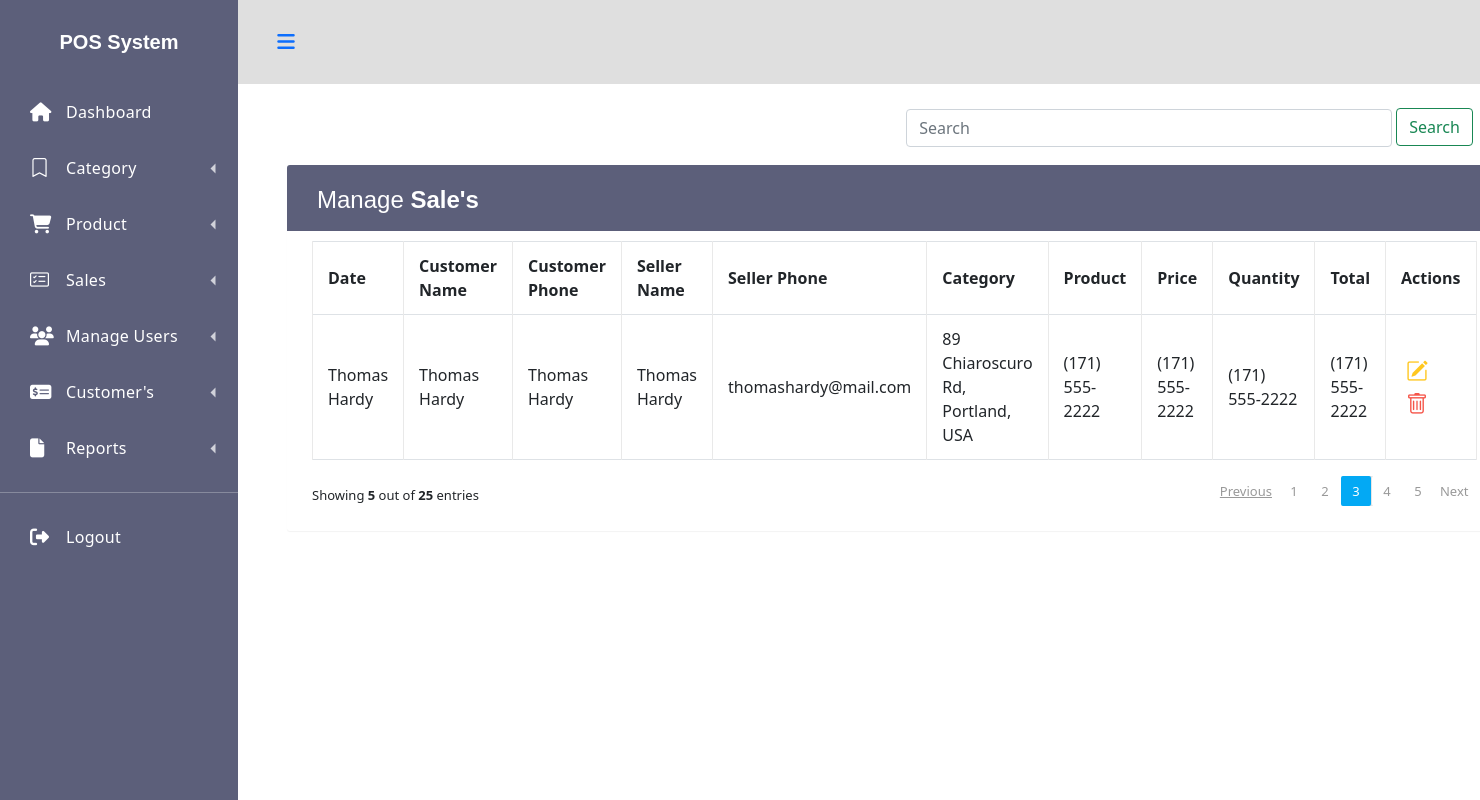
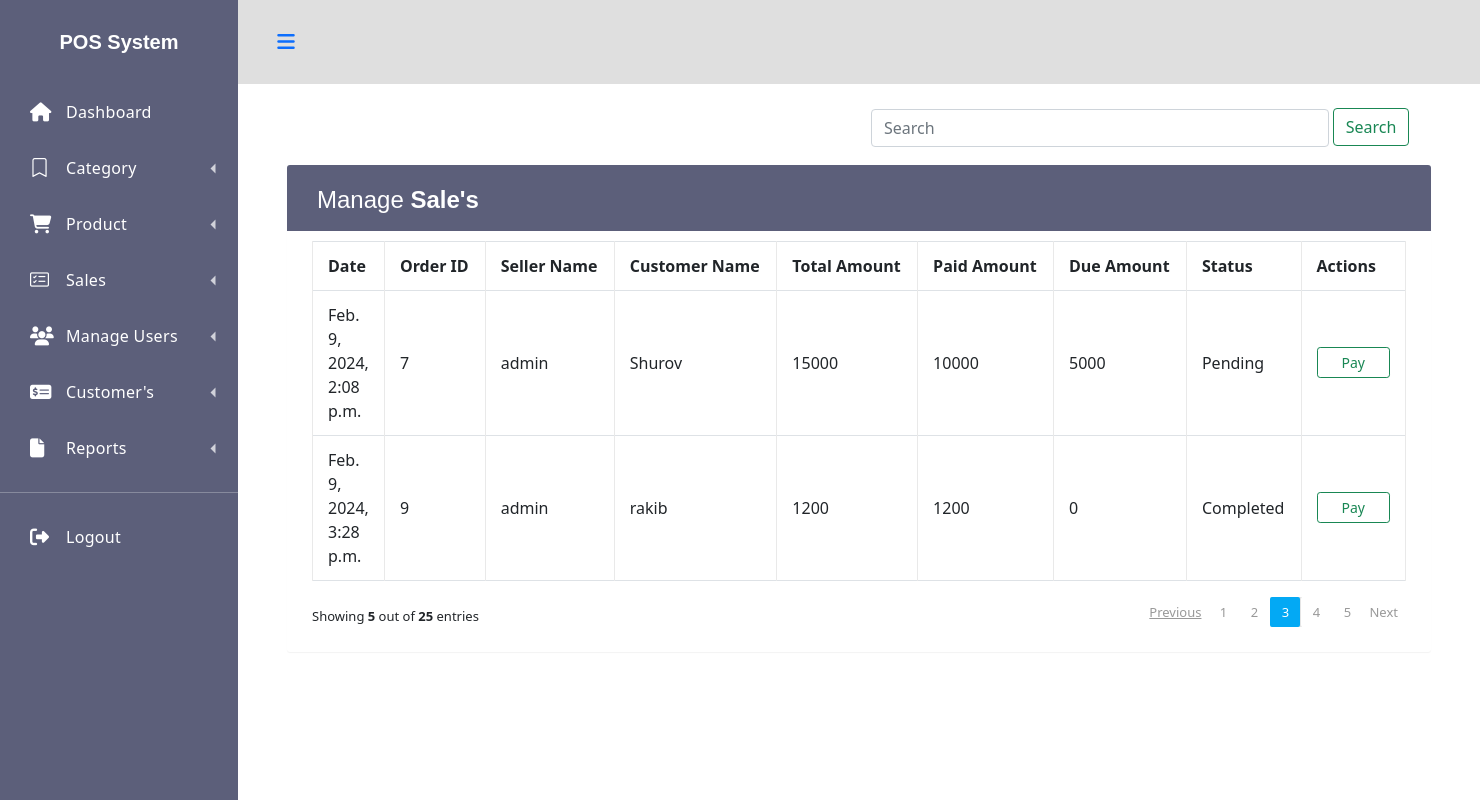
Before and after one commit to rhshurov64/POS_Management_system, a Django app: page /sales/ in a window 1480 px wide; the page is wider, and only the part inside the window is pictured. Run offline with Django 4.2, Linux system fonts and the light colour scheme; a user stored in the database is signed in; data comes from the database, SQL or seed files in the repository; both versions use the stored data as it was after the commit; some libraries are stand-ins or nearby versions.

Commit message:
Order, Manage Order, Payments

```diff
--- a/base/admin.py
+++ b/base/admin.py
@@ -53,3 +53,7 @@
     @admin.display(description='products')
     def get_products(self, obj):
         return [item.product.name for item in obj.items.all()]
+
+@admin.register(Payment)
+class Admin_ModelAdmin(admin.ModelAdmin):
+    list_display = ['id', 'time', 'order', 'total_amount', 'paid_amount', 'due_amount', 'status']
--- a/base/models.py
+++ b/base/models.py
@@ -116,7 +116,7 @@
 
 class Order(models.Model):
     seller = models.ForeignKey(User, on_delete=models.CASCADE, related_name='orders_as_seller')
-    customer = models.ForeignKey(User, on_delete=models.CASCADE, related_name='orders_as_customer', null = True, blank = True)
+    customer = models.ForeignKey(Customer, on_delete=models.CASCADE, related_name='orders_as_customer', null = True, blank = True)
     items = models.ManyToManyField(OrderItems, null=True, blank=True)
 
     def total_amount(self):
@@ -124,3 +124,34 @@
         for item in self.items.all():
             total = total + item.calculate_item_total()
         return total
+
+    def __str__(self):
+        return str(self.id)
+
+class Payment(models.Model):
+    time = models.DateTimeField(auto_now_add=True)
+    order = models.ForeignKey(Order, on_delete=models.CASCADE)
+    paid_amount = models.IntegerField(null=True, blank=True)
+
+
+    def total_amount(self):
+        return self.order.total_amount()
+
+    def due_amount(self):
+        total_amount = self.order.total_amount()
+        due = total_amount - self.paid_amount
+        return due
+
+    def status(self):
+        total_amount = self.order.total_amount()
+        if self.paid_amount == total_amount:
+            status_value = "Completed"
+        else:
+            status_value = "Pending"
+        return status_value
+
+    def items(self):
+        return self.order.items
+
+    def __str__(self):
+        return str(self.order)
--- a/base/templates/base/base.html
+++ b/base/templates/base/base.html
@@ -73,8 +73,10 @@
               class="bi bi-card-checklist"></i> Sales </a>
           <div class='dashboard-nav-dropdown-menu'>
 
-            <a href="{% url 'sales' %}" class="dashboard-nav-dropdown-item">Manage Order's</a><a href="{% url 'create_sales' %}"
+            <a href="{% url 'create_sales' %}"
               class="dashboard-nav-dropdown-item">Create Order</a>
+              <a href="{% url 'sales' %}" class="dashboard-nav-dropdown-item">Manage Order's</a>
+              <a href="{% url 'order' %}" class="dashboard-nav-dropdown-item">All Order's</a>
           </div>
         </div>
         {% if request.user.is_staff %}
--- a/base/templates/base/sales.html
+++ b/base/templates/base/sales.html
@@ -25,34 +25,37 @@
         <table class="table table-bordered">
             <thead>
                 <th>Date</th>
+                <th>Order ID</th>
+                <th>Seller Name</th>
                 <th>Customer Name</th>
-                <th>Customer Phone</th>
-                <th>Seller Name</th>
-                <th>Seller Phone</th>
-                <th>Category</th>
-                <th>Product</th>
-                <th>Price</th>
-                <th>Quantity</th>
-                <th>Total</th>
+                <th>Total Amount</th>
+                <th>Paid Amount</th>
+                <th>Due Amount</th>
+                <th>Status</th>
                 <th>Actions</th>
             </thead>
             <tbody>
+
+                {% for order_detail in order_details %}
                 <tr>
-                    <td>Thomas Hardy</td>
-                    <td>Thomas Hardy</td>
-                    <td>Thomas Hardy</td>
-                    <td>Thomas Hardy</td>
-                    <td>thomashardy@mail.com</td>
-                    <td>89 Chiaroscuro Rd, Portland, USA</td>
-                    <td>(171) 555-2222</td>
-                    <td>(171) 555-2222</td>
-                    <td>(171) 555-2222</td>
-                    <td>(171) 555-2222</td>
+                    <td>{{order_detail.time}}</td>
+                    <td>{{order_detail.order}}</td>
+                    <td>{{order_detail.order.seller}}</td>
+                    <td>{{order_detail.order.customer}}</td>
+                    <td>{{order_detail.total_amount}}</td>
+                    <td>{{order_detail.paid_amount}}</td>
+                    <td>{{order_detail.due_amount}}</td>
+                    <td>{{order_detail.status}}</td>
+
+
                     <td>
-                        <a href="#editEmployeeModal" class="edit" data-toggle="modal"><i class="bi bi-pencil-square material-icons"></i></a>
-                        <a href="#deleteEmployeeModal" class="delete" data-toggle="modal"><i class="bi bi-trash material-icons"></i></a>
+                        {% if order_detail.status %}
+                            <a href=""><button class="btn btn-outline-success btn-sm px-4">Pay</button></a>
+                        {% endif %}
+
                     </td>
                 </tr>
+                {% endfor %}
 
             </tbody>
         </table>
--- a/base/urls.py
+++ b/base/urls.py
@@ -20,7 +20,7 @@
     path('delete_seller/<int:id>/', views.delete_seller, name='delete_seller'),
     path('customer/', views.customer, name='customer'),
     path('delete_customer/<int:id>/', views.delete_customer, name='delete_customer'),
-    path('sales/', views.sales, name='sales'),
+    path('sales/', views.all_order_details, name='sales'),
     path('create_sales/', views.create_sales, name='create_sales'),
     path('bucket_delete/<int:b_id>/', views.bucket_delete, name='bucket_delete'),
     path('report_customer/', views.report_customer, name='report_customer'),
@@ -28,6 +28,7 @@
     path('report_product/', views.report_product, name='report_product'),
 
     path('make_order/', views.make_order, name='make_order'),
+    path('order/', views.order, name='order'),
 
 
 
--- a/base/views.py
+++ b/base/views.py
@@ -335,7 +335,6 @@
     return redirect('sales')
 
 
-
 @login_required(login_url='user_login')
 def report_customer(request):
     return render(request, 'base/report_customer.html')
@@ -347,3 +346,59 @@
 @login_required(login_url='user_login')
 def report_seller(request):
     return render(request, 'base/report_seller.html')
+
+
+def make_order(request):
+    if request.method == 'POST':
+        customer_id = request.POST['customer']
+        customer_obj = Customer.objects.get(id= customer_id)
+
+        user = request.user
+        seller_bucket = ItemBucket.objects.filter(seller=user)
+
+        items = []
+        for i in seller_bucket:
+            item = OrderItems.objects.create(
+                product = i.products,
+                quantity = i.quantity
+            )
+            items.append(item)
+        order = Order.objects.create(seller= user, customer = customer_obj)
+        for item in items:
+            order.items.add(item)
+
+        seller_bucket.delete()
+    return redirect('order')
+
+
+def all_order_details(request):
+    if request.user.is_staff:
+        order_details = Payment.objects.all()
+    else:
+        order_details = Payment.objects.filter(seller = request.user)
+
+    context ={
+        'order_details': order_details
+    }
+    return render(request, 'base/sales.html', context)
+
+
+def order(request):
+    if request.user.is_staff:
+        order_details = Order.objects.all()
+    else:
+        order_details = Order.objects.filter(seller = request.user)
+
+    context ={
+        'order_details': order_details
+    }
+    return render(request, 'base/payments.html', context)
+
+
+
+def make_payment(request, o_id):
+    pass
+
+
+def payment_details(request):
+    pass
```
Also changed, not shown: base/templates/base/payments.html (added, +65 -0 lines), base/migrations/0023_payment.py (added), base/migrations/0024_alter_order_customer.py (added), db.sqlite3.
